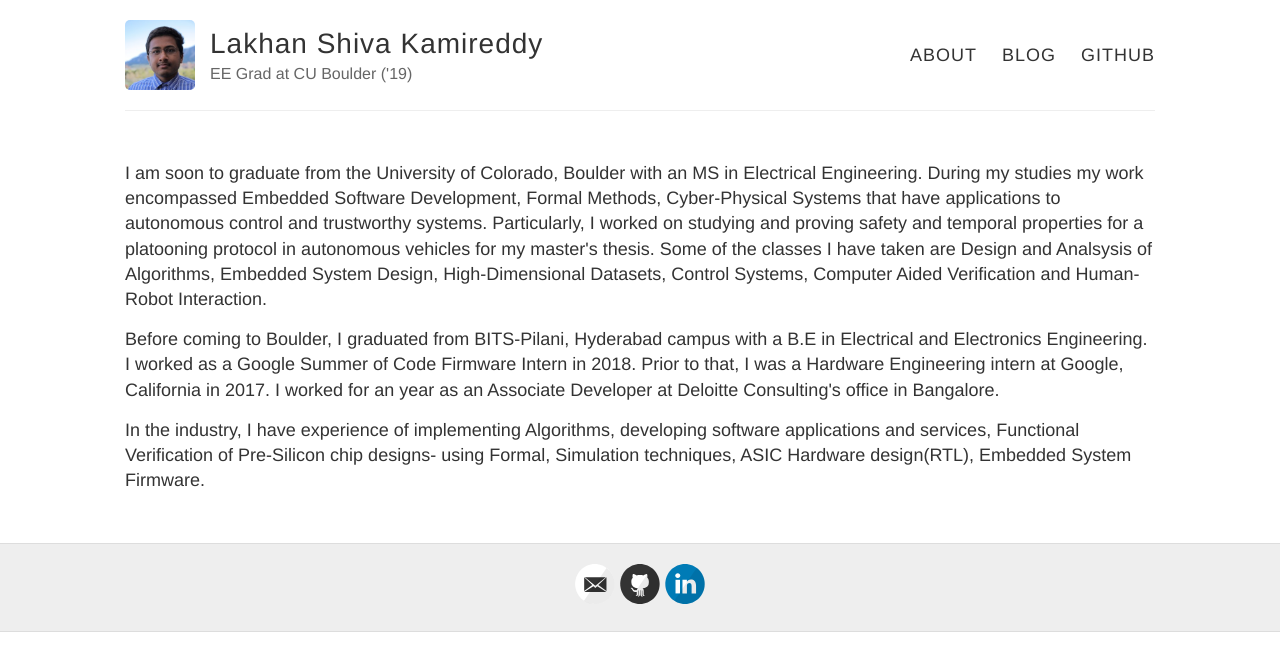
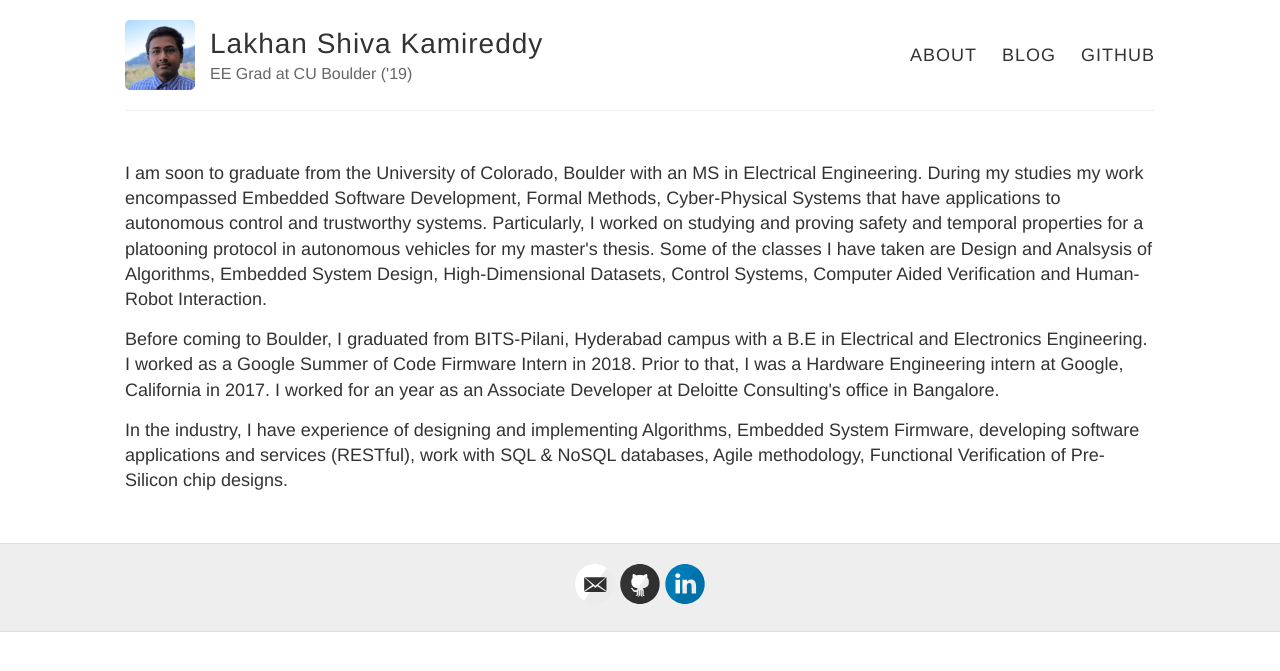
Before and after one commit to lakhanshiva/lakhanshiva.github.io, a Jekyll site: the page built from index.html, in a window 1280 px wide. Shown: the top 671 px of the page. Built offline with Jekyll 4.4.1, drawn with Linux system fonts in a browser that asks for light colours.

Commit message:
Update index.html

```diff
--- a/index.html
+++ b/index.html
@@ -6,6 +6,6 @@ layout: default
   <p>I am soon to graduate from the University of Colorado, Boulder with an MS in Electrical Engineering. During my studies my work encompassed Embedded Software Development, Formal Methods, Cyber-Physical Systems that have applications to autonomous control and trustworthy systems. Particularly, I worked on studying and proving safety and temporal properties for a platooning protocol in autonomous vehicles for my master's thesis. Some of the classes I have taken are Design and Analsysis of Algorithms, Embedded System Design, High-Dimensional Datasets, Control Systems, Computer Aided Verification and Human-Robot Interaction. </p>
 
    <p>Before coming to Boulder, I graduated from BITS-Pilani, Hyderabad campus with a B.E in Electrical and Electronics Engineering. I worked as a Google Summer of Code Firmware Intern in 2018. Prior to that, I was a Hardware Engineering intern at Google, California in 2017. I worked for an year as an Associate Developer at Deloitte Consulting's office in Bangalore. </p>
-    <p>In the industry, I have experience of implementing Algorithms, developing software applications and services, Functional Verification of Pre-Silicon chip designs- using Formal, Simulation techniques, ASIC Hardware design(RTL), Embedded System Firmware.
+    <p>In the industry, I have experience of designing and implementing Algorithms, Embedded System Firmware, developing software applications and services (RESTful), work with SQL & NoSQL databases, Agile methodology, Functional Verification of Pre-Silicon chip designs.
   </p>
 </body>
```
